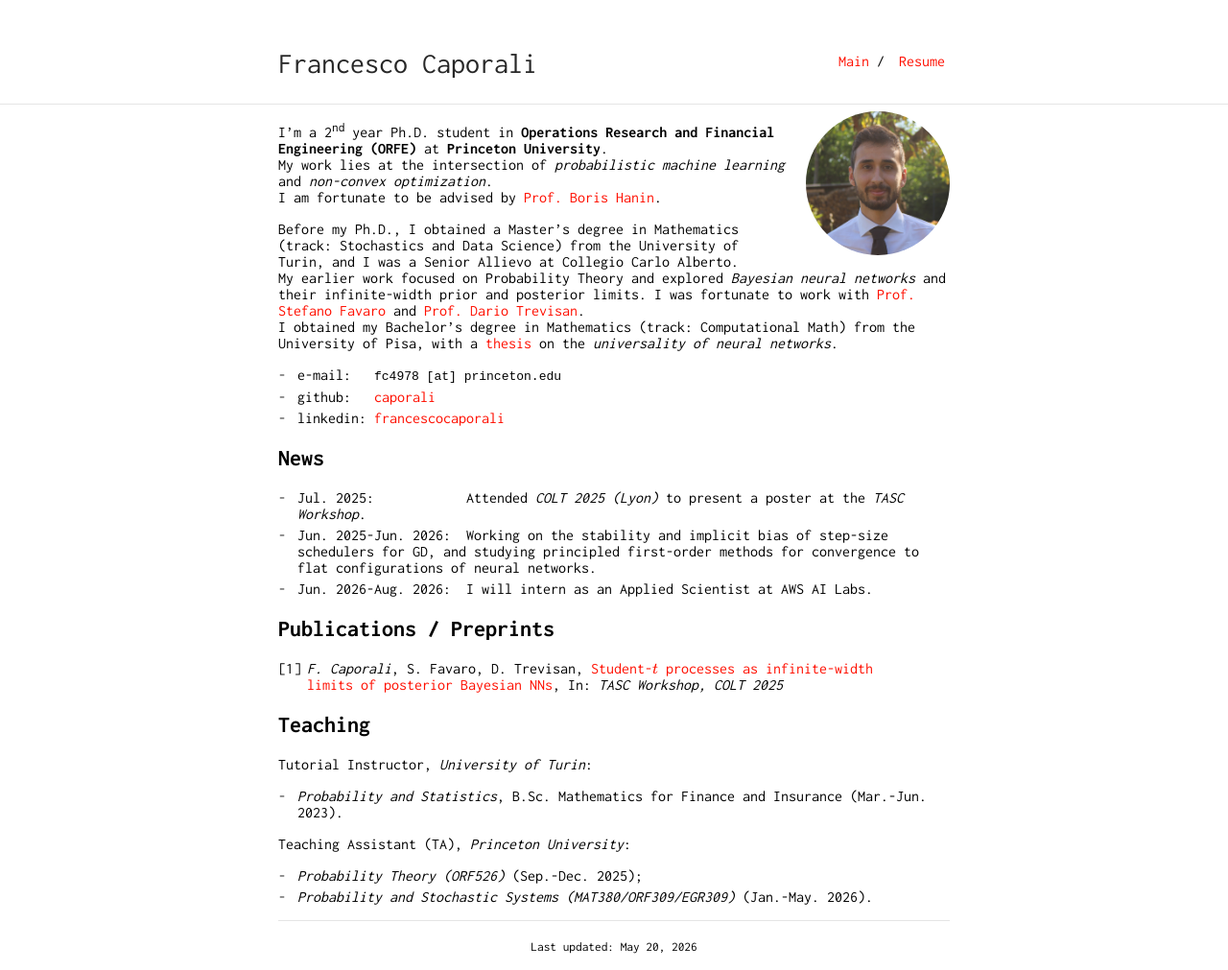
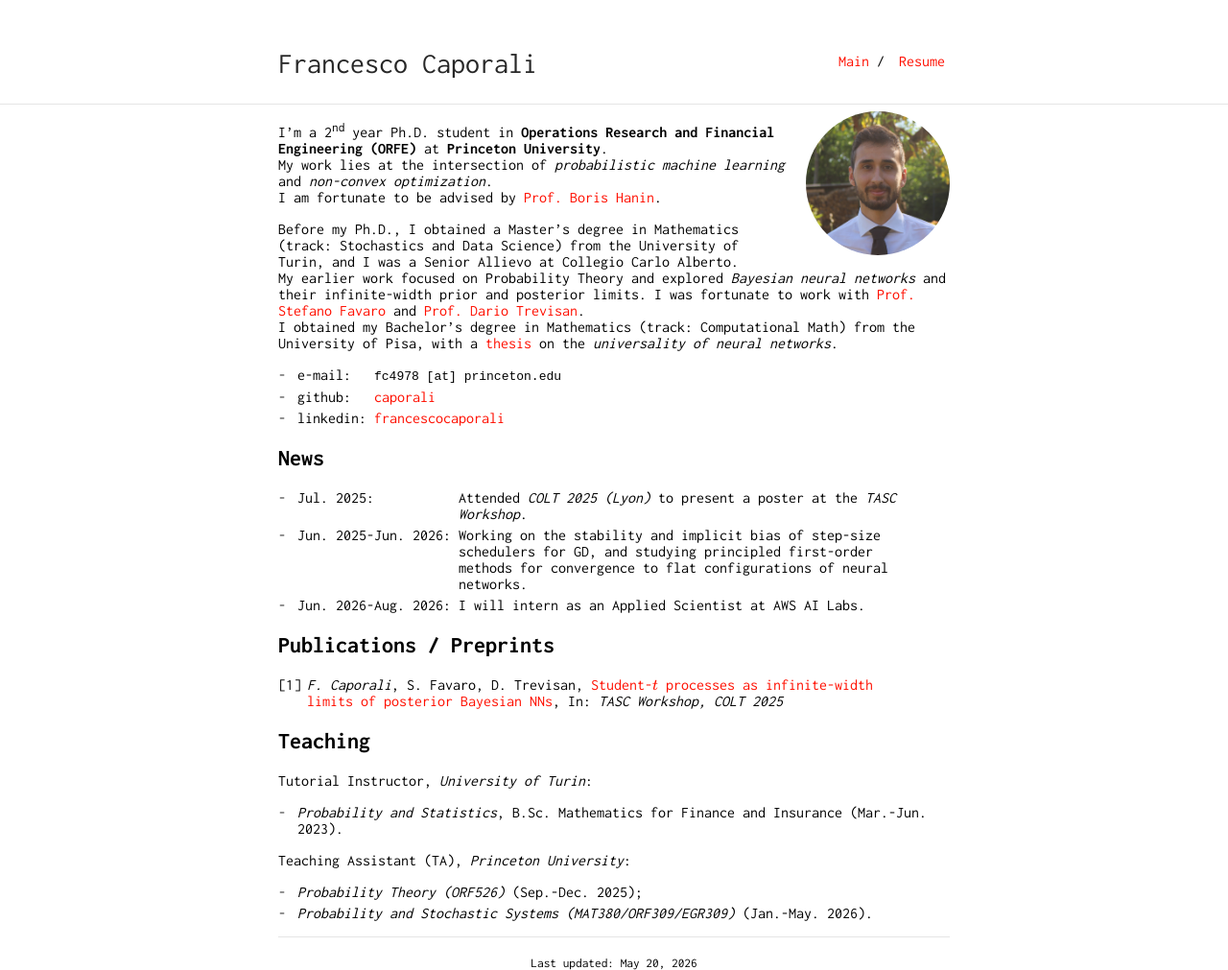
Before and after one commit to caporali/caporali.github.io, a Jekyll site: the page built from index.md, in a window 1280 px wide. Shown: the whole page at 96% size. Built offline with Jekyll 4.4.1, drawn with Linux system fonts in a browser that asks for light colours.

Commit message:
minor updates (cv and main page)

```diff
--- a/_sass/typography.scss
+++ b/_sass/typography.scss
@@ -43,9 +43,16 @@
         padding: 2px 8px 2px 8px;
         font-style: italic;
     }
-    .news {
-        display: inline-block;
-        width: 21ch;
+    ul.news-list > li {
+        position: relative;
+        padding-left: 21ch;
+    }
+    ul.news-list .news {
+        position: absolute;
+        left: 0;
+    }
+    ul.news-list > li > p {
+        margin: 0;
     }
     .links {
         display: inline-block;
--- a/index.md
+++ b/index.md
@@ -26,6 +26,7 @@ I obtained my Bachelor's degree in Mathematics (track: Computational Math) from
 	Working on the stability and implicit bias of step-size schedulers for GD, and studying principled first-order methods for convergence to flat configurations of neural networks.
 - <span class = "news"> Jun. 2026-Aug. 2026: </span>
 	I will intern as an Applied Scientist at AWS AI Labs.
+{: .news-list}
 
 ## Publications / Preprints
 1. *F. Caporali*, S. Favaro, D. Trevisan,
```
Also changed, not shown: 2 other files.
